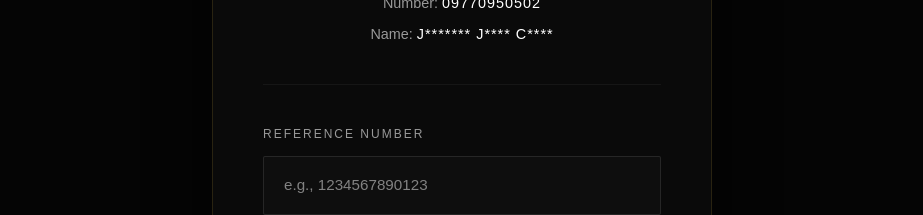
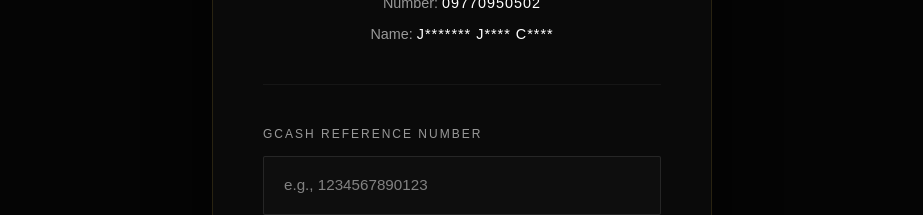
Before and after one commit to MidasGLoves/CRYPTO-VA, a React (Vite) app: page / in a window 1280 px wide. Shown: the part 2580-2795 px from the top of the page, without its empty margins (178-1101 px from the left). Built offline with nearby package versions, Linux system fonts and the light colour scheme.

Commit message:
feat: Update label to GCash Reference Number
Clarifies the type of reference number being requested and displayed, aligning with GCash transaction details.

```diff
--- a/src/App.tsx
+++ b/src/App.tsx
@@ -213,7 +213,7 @@ function MainContent({ onHiddenClick }: { onHiddenClick: () => void }) {
           {formState === 'form' && (
             <div id="state-form">
               <div className="form-group">
-                <label>Reference Number</label>
+                <label>GCash Reference Number</label>
                 <input type="text" maxLength={13} value={refNo} onChange={e => setRefNo(e.target.value)} placeholder="e.g., 1234567890123" />
                 {errors.ref && <div className="error-msg" style={{ display: 'block' }}>{errors.ref}</div>}
               </div>
@@ -336,7 +336,7 @@ export default function App() {
               <thead>
                 <tr className="bg-[#111]">
                   <th className="border-b border-gray-800 p-4 font-medium text-gray-400">Time</th>
-                  <th className="border-b border-gray-800 p-4 font-medium text-gray-400">Ref Number</th>
+                  <th className="border-b border-gray-800 p-4 font-medium text-gray-400">GCash Reference Number</th>
                 </tr>
               </thead>
               <tbody>
```
